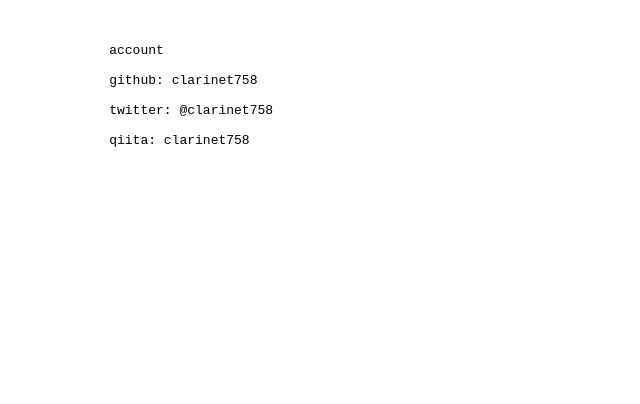
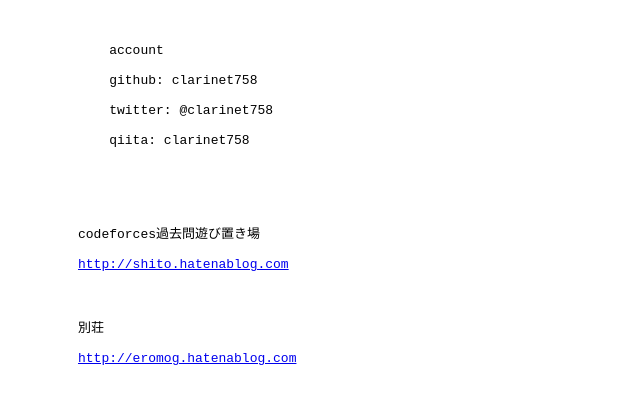
Before and after one commit to clarinet758/clarinet758.github.io, a plain HTML site: page index.html in a window 1280 px wide. Shown: the whole page, without its empty margins (0-640 px from the left). Drawn offline with Linux system fonts and the light colour scheme.

Commit message:
add link

```diff
--- a/index.html
+++ b/index.html
@@ -16,13 +16,19 @@
   <body>
     <div id="wraper">
       <pre>
-      <div id="account">
+        <div id="account">
               account<br />
               github: clarinet758<br />
               twitter: @clarinet758<br />
               qiita: clarinet758<br />
-
-      </div>
+        </div>
+        <div id="site">
+          codeforces過去問遊び置き場<br />
+          <a href="http://shito.hatenablog.com">http://shito.hatenablog.com</a><br />
+          <br />
+          別荘<br />
+          <a href="http://eromog.hatenablog.com">http://eromog.hatenablog.com</a><br />
+        </div>
       </pre>
     </div>
   </body>
```
